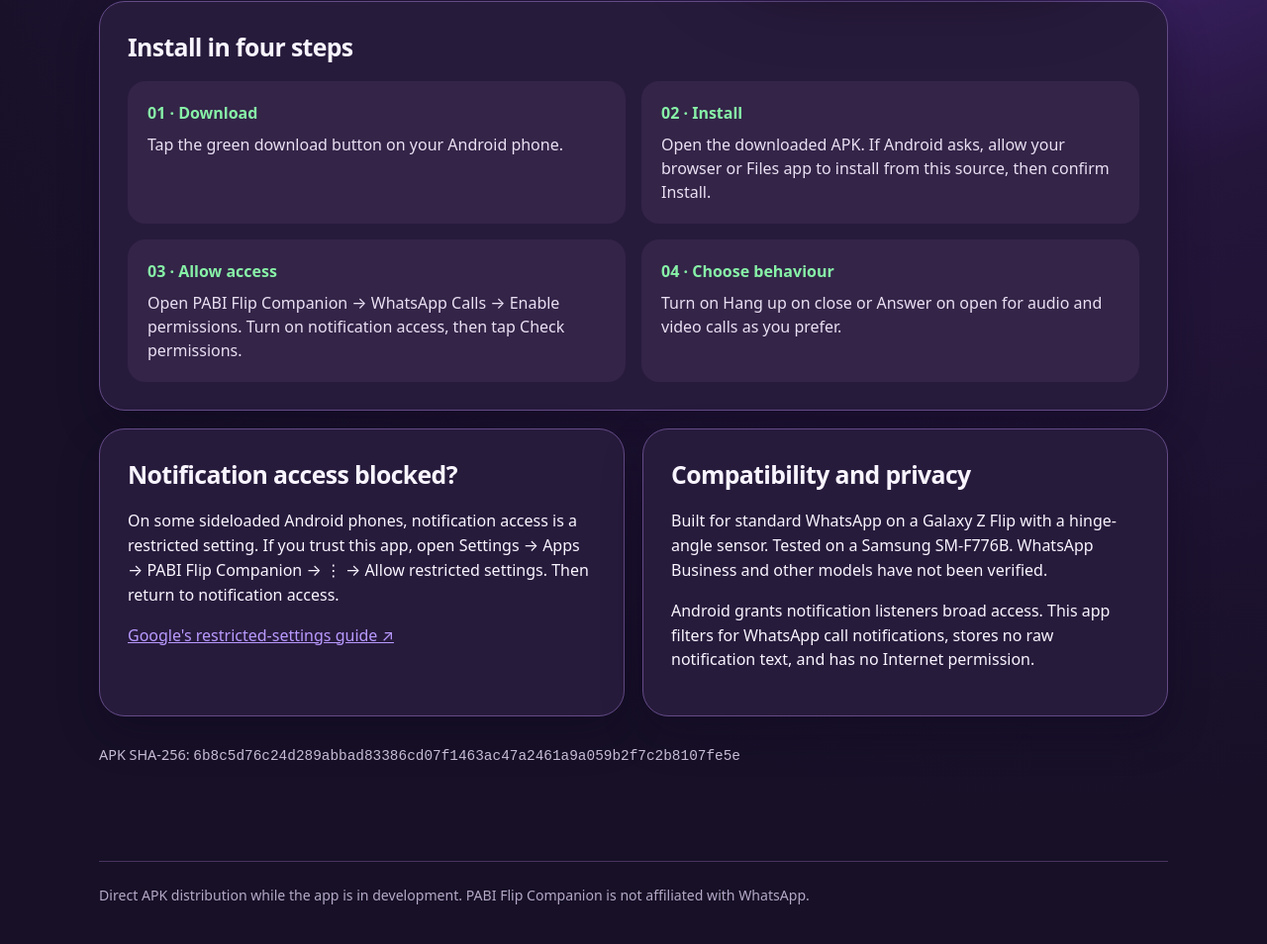
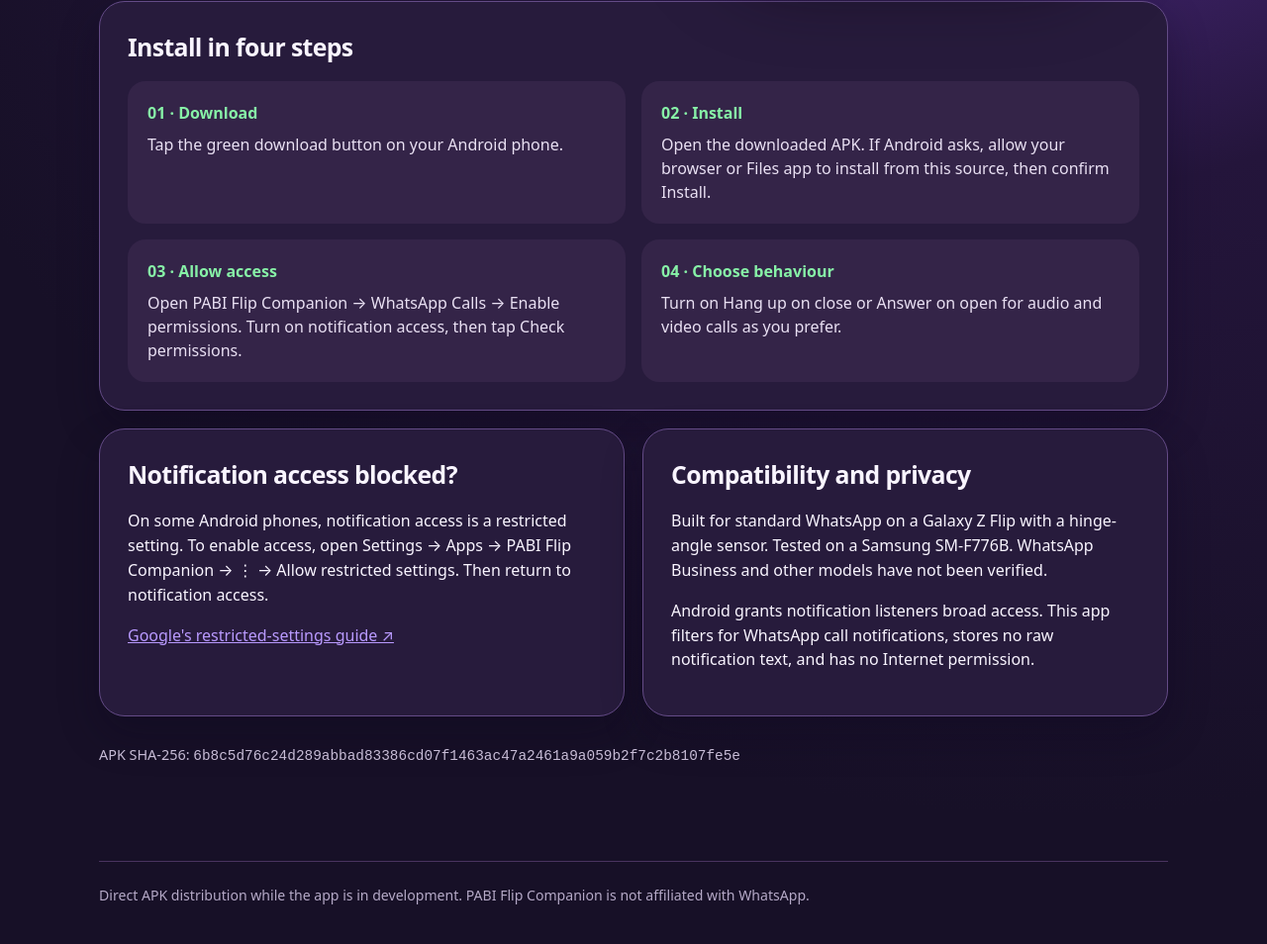
Before and after one commit to Harolds-Toolbox/Flip-Companion-App, a plain HTML site: page docs/index.html in a window 1280 px wide. Shown: the part 558-1512 px from the top of the page at 99% size. Drawn offline with Linux system fonts and the light colour scheme.

Commit message:
Clarify notification access instructions

```diff
--- a/docs/index.html
+++ b/docs/index.html
@@ -56,7 +56,7 @@
         </ol>
       </section>
       <div class="grid">
-        <section class="panel"><h2>Notification access blocked?</h2><p>On some sideloaded Android phones, notification access is a restricted setting. If you trust this app, open Settings → Apps → PABI Flip Companion → ⋮ → Allow restricted settings. Then return to notification access.</p><p><a href="https://support.google.com/android/answer/12623953">Google's restricted-settings guide ↗</a></p></section>
+        <section class="panel"><h2>Notification access blocked?</h2><p>On some Android phones, notification access is a restricted setting. To enable access, open Settings → Apps → PABI Flip Companion → ⋮ → Allow restricted settings. Then return to notification access.</p><p><a href="https://support.google.com/android/answer/12623953">Google's restricted-settings guide ↗</a></p></section>
         <section class="panel"><h2>Compatibility and privacy</h2><p>Built for standard WhatsApp on a Galaxy Z Flip with a hinge-angle sensor. Tested on a Samsung SM-F776B. WhatsApp Business and other models have not been verified.</p><p>Android grants notification listeners broad access. This app filters for WhatsApp call notifications, stores no raw notification text, and has no Internet permission.</p></section>
       </div>
       <p class="small" style="margin-top:28px">APK SHA-256: <code style="overflow-wrap:anywhere">6b8c5d76c24d289abbad83386cd07f1463ac47a2461a9a059b2f7c2b8107fe5e</code></p>
```
